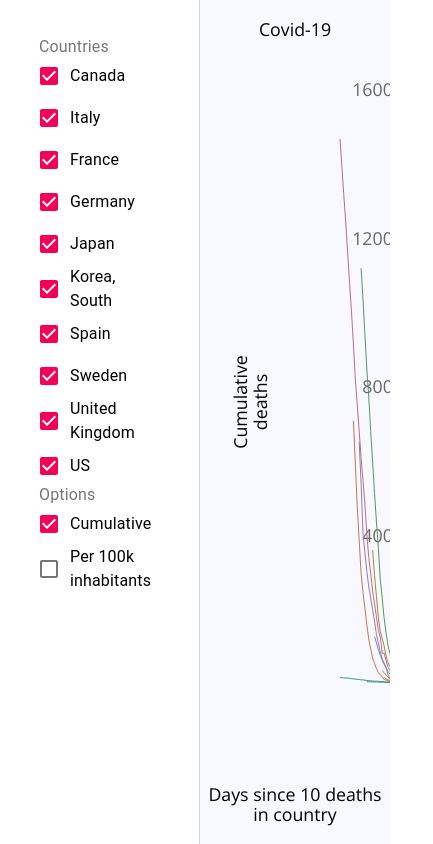
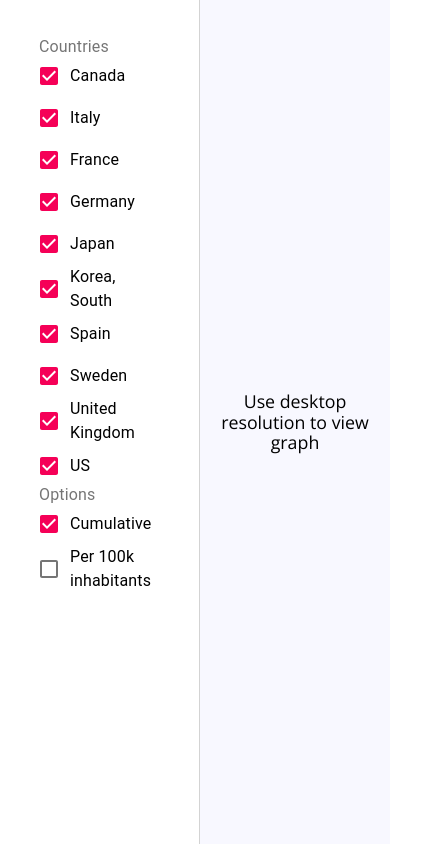
Before and after one commit to oflisback/another-covid-19-graph, a React (Create React App) app: page / in a window 390 px wide. Shown: the whole page, 433 px wide, since content can reach past the window. Built offline with nearby package versions, Linux system fonts and the light colour scheme.

Commit message:
Prevent mobile display

```diff
--- a/src/components/Graph/index.jsx
+++ b/src/components/Graph/index.jsx
@@ -30,9 +30,17 @@ const Graph = ({ countries, getStuff, options }) => {
       };
     })
 
+  if (dimensions.width < 1000 || dimensions.height < 800) {
+    return (
+      <div className="App" style={{ flex: 1, height: '100vh' }}>
+        <header className="App-header">Use desktop resolution to view graph</header>
+      </div>
+    );
+  }
+
   if (getStuff.loading) {
     return (
-      <div className="App" style={{ flex: 1 }}>
+      <div className="App" style={{ flex: 1, height: '100vh' }}>
         <header className="App-header">Fetching data ...</header>
       </div>
     );
```
